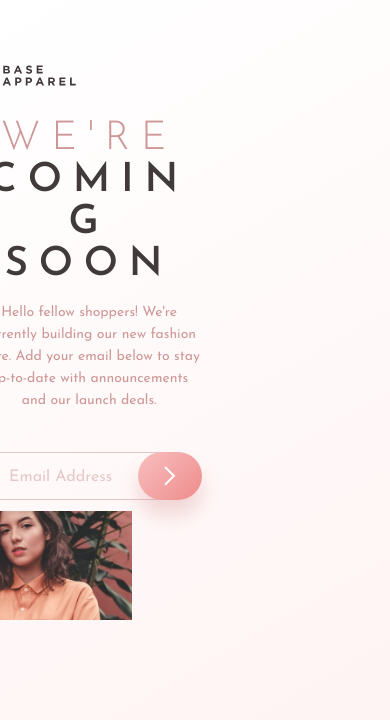
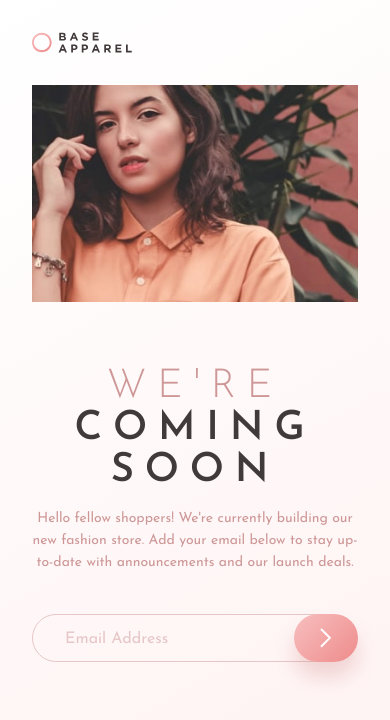
Before and after one commit to ostapyshyn/FM-Base-Apparel-coming-soon-page, a React (Create React App) app: page / in a window 390 px wide. Shown: the top 720 px of the page. Built offline with nearby package versions, Linux system fonts and the light colour scheme.

Commit message:
Fix mobile layout

```diff
--- a/src/assets/baseApparel.module.scss
+++ b/src/assets/baseApparel.module.scss
@@ -13,10 +13,23 @@ section {
   .logo {
     width: 158px;
     margin-bottom: 136.09px;
-    @include mq(600px) {
+
+    @include mq(900px) {
       margin-bottom: 32px;
       width: 100px;
       order: 1;
+    }
+  }
+
+  .image_mobile {
+    margin-bottom: 64px;
+    width: 100%;
+    display: none;
+    @include mq(900px) {
+      display: block;
+    }
+    @include mq(509px) {
+      display: block;
     }
   }
 
@@ -28,22 +41,29 @@ section {
       object-fit: cover;
       object-position: top;
     }
-    @include mq(600px) {
-      order: 2;
-      margin-bottom: 64px;
-      margin-right: -32px;
-      margin-left: -32px;
+    @include mq(900px) {
+      display: none;
     }
   }
 
   .left {
     width: 58%;
 
+    @include mq(900px) {
+      width: auto;
+    }
+
     article {
       max-width: 445px;
       margin: 0 auto;
       margin-top: 64.91px;
       transform: translateX(-24px);
+
+      @include mq(900px) {
+        margin-top: 32px;
+        margin-bottom: 32px;
+        transform: translateX(0);
+      }
 
       .input_field {
         position: relative;
@@ -133,6 +153,9 @@ section {
       }
 
       h2 {
+        @include mq(900px) {
+          text-align: center;
+        }
         span {
           font-family: 'Josefin Sans';
           font-weight: 300;
@@ -170,6 +193,9 @@ section {
       }
 
       p {
+        @include mq(900px) {
+          text-align: center;
+        }
         font-family: 'Josefin Sans';
         font-weight: 400;
         font-size: 16px;
--- a/src/components/BaseApparel.jsx
+++ b/src/components/BaseApparel.jsx
@@ -29,7 +29,9 @@ function BaseApparel() {
 
   const extraStyles = {
     border: '2px solid var(--soft-red)',
+    boxSizing: 'border-box',
     opacity: '1',
+    paddingBottom: '24px',
   };
 
   return (
@@ -37,6 +39,7 @@ function BaseApparel() {
       <div className={styles.left}>
         <article>
           <Logo className={styles.logo} />
+          <img src={hero_mobile} alt="person" className={styles.image_mobile} />
           <h2>
             <span>WE'RE </span>COMING SOON
           </h2>
@@ -65,8 +68,8 @@ function BaseApparel() {
       </div>
 
       <picture>
-        <source media="(min-width: 645px)" srcSet={hero_desktop} />
-        <img src={hero_mobile} alt="parfume" />
+        <source media="(min-width: 900px)" srcSet={hero_desktop} />
+        <img src={hero_mobile} alt="person" />
       </picture>
     </section>
   );
--- a/src/index.scss
+++ b/src/index.scss
@@ -53,6 +53,9 @@ body {
   -webkit-font-smoothing: antialiased;
   -moz-osx-font-smoothing: grayscale;
   background: linear-gradient(150.03deg, #ffffff 0%, #fff4f4 84.51%);
+  @include mq(600px) {
+    padding-inline: 32px;
+  }
 }
 
 code {
```
